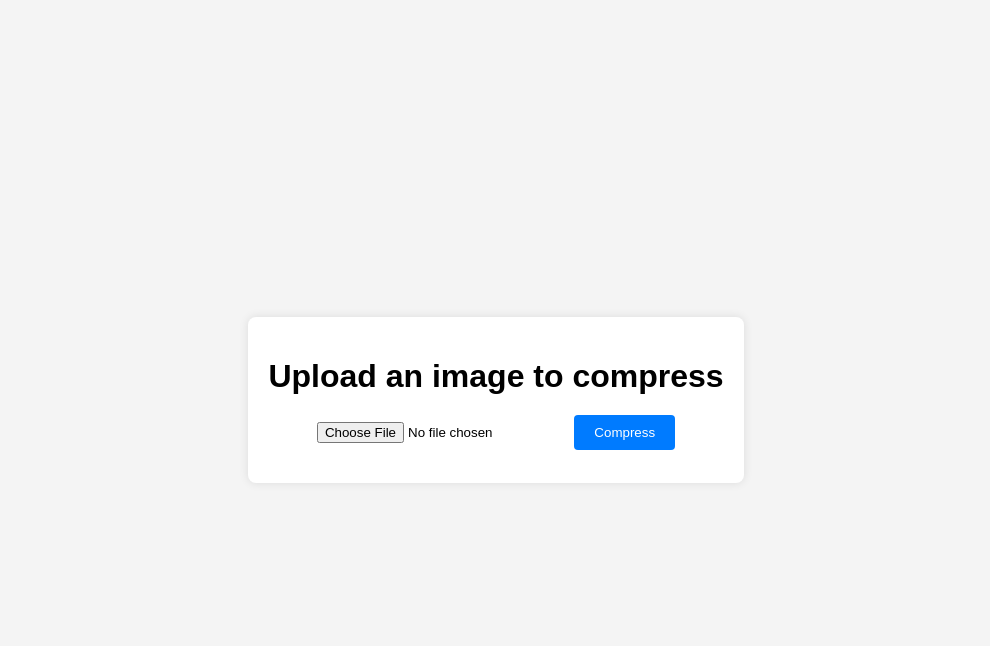
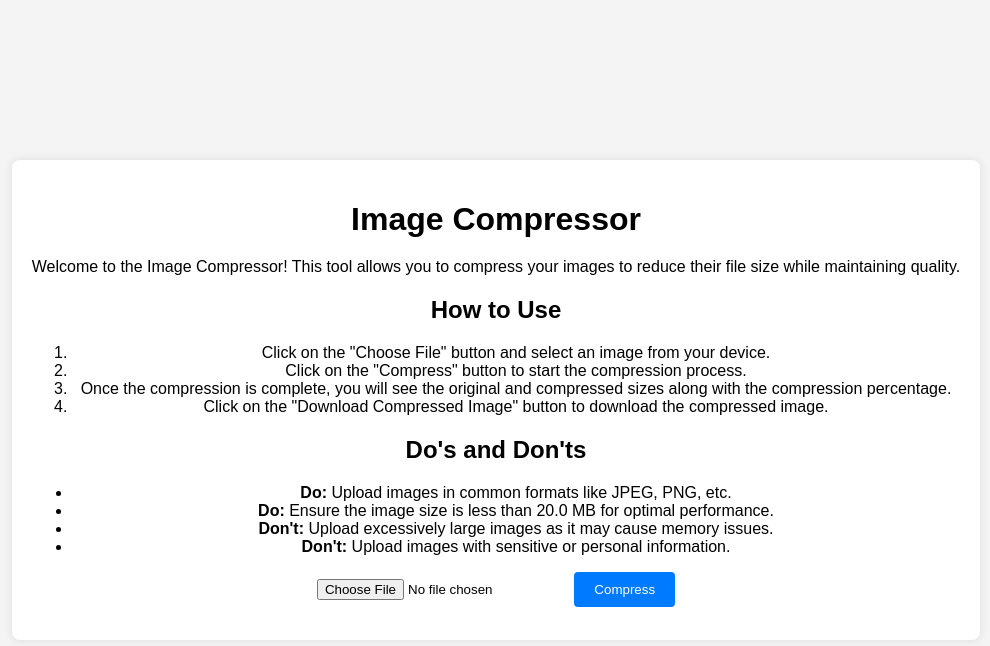
Before and after one commit to anshul11111/image-compressor, a Flask app: page / in a window 1280 px wide. Shown: the top 646 px of the page, without its empty margins (144-1134 px from the left). Run offline with Flask 2, Linux system fonts and the light colour scheme; some libraries are stand-ins or nearby versions.

Commit message:
Set maximum file size limit to 20MB and update user instructions

```diff
--- a/app.py
+++ b/app.py
@@ -11,12 +11,12 @@
 # Increase the decompression bomb limit
 Image.MAX_IMAGE_PIXELS = None
 
-# Set a maximum file size limit (e.g., 5MB)
-MAX_FILE_SIZE = 5 * 1024 * 1024
+# Set a maximum file size limit (e.g., 20MB)
+MAX_FILE_SIZE = 20 * 1024 * 1024  # 20MB in bytes
 
 @app.route('/')
 def index():
-    return render_template('index.html')
+    return render_template('index.html', max_file_size=MAX_FILE_SIZE)
 
 @app.route('/compress', methods=['POST'])
 def compress():
@@ -33,7 +33,7 @@
 
     if file_size > MAX_FILE_SIZE:
         logging.error('File size exceeds limit')
-        return 'File size exceeds limit', 400
+        return f'File size exceeds limit of {MAX_FILE_SIZE / (1024 * 1024)} MB', 400
 
     img = Image.open(file.stream)
 
--- a/templates/index.html
+++ b/templates/index.html
@@ -8,7 +8,25 @@
 </head>
 <body>
     <div class="container">
-        <h1>Upload an image to compress</h1>
+        <h1>Image Compressor</h1>
+        <p>Welcome to the Image Compressor! This tool allows you to compress your images to reduce their file size while maintaining quality.</p>
+
+        <h2>How to Use</h2>
+        <ol>
+            <li>Click on the "Choose File" button and select an image from your device.</li>
+            <li>Click on the "Compress" button to start the compression process.</li>
+            <li>Once the compression is complete, you will see the original and compressed sizes along with the compression percentage.</li>
+            <li>Click on the "Download Compressed Image" button to download the compressed image.</li>
+        </ol>
+
+        <h2>Do's and Don'ts</h2>
+        <ul>
+            <li><strong>Do:</strong> Upload images in common formats like JPEG, PNG, etc.</li>
+            <li><strong>Do:</strong> Ensure the image size is less than {{ max_file_size / (1024 * 1024) }} MB for optimal performance.</li>
+            <li><strong>Don't:</strong> Upload excessively large images as it may cause memory issues.</li>
+            <li><strong>Don't:</strong> Upload images with sensitive or personal information.</li>
+        </ul>
+
         <form id="uploadForm" enctype="multipart/form-data">
             <input type="file" id="image" name="image" accept="image/*">
             <input type="submit" value="Compress">
```
